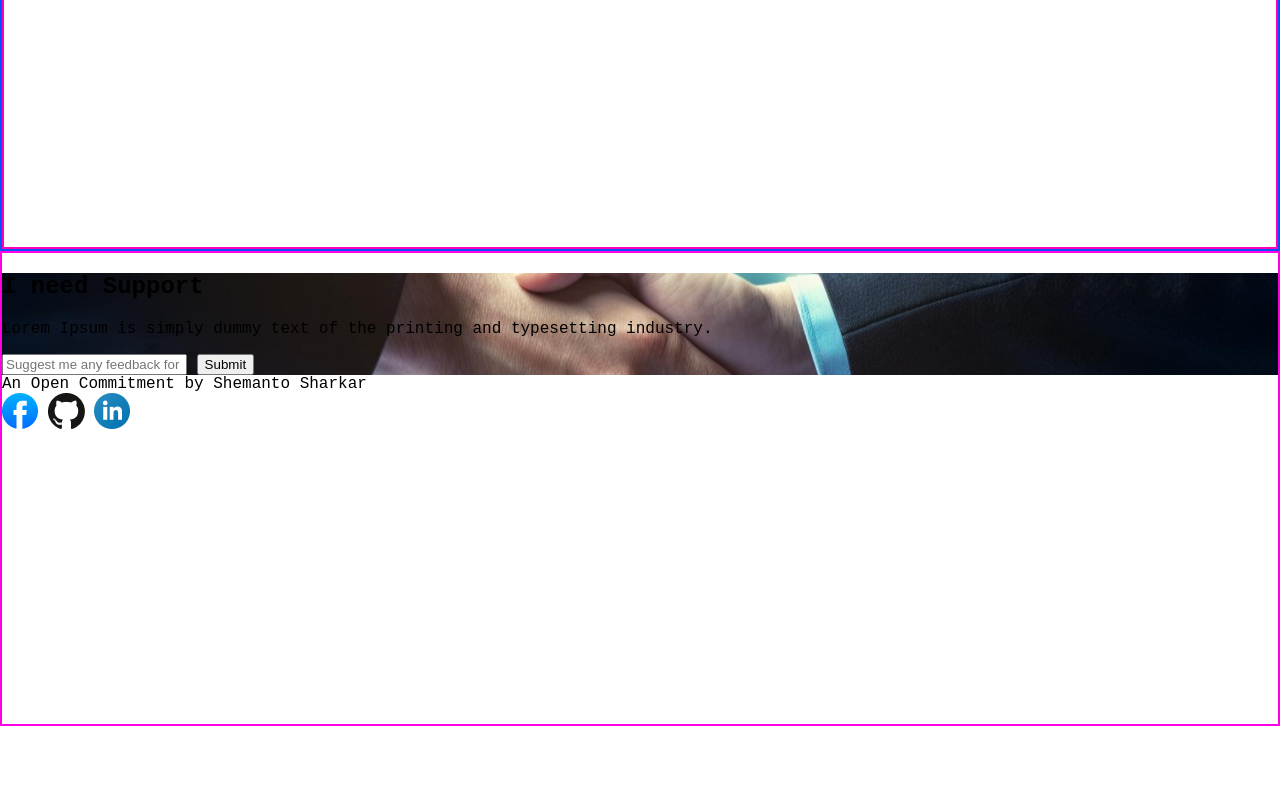
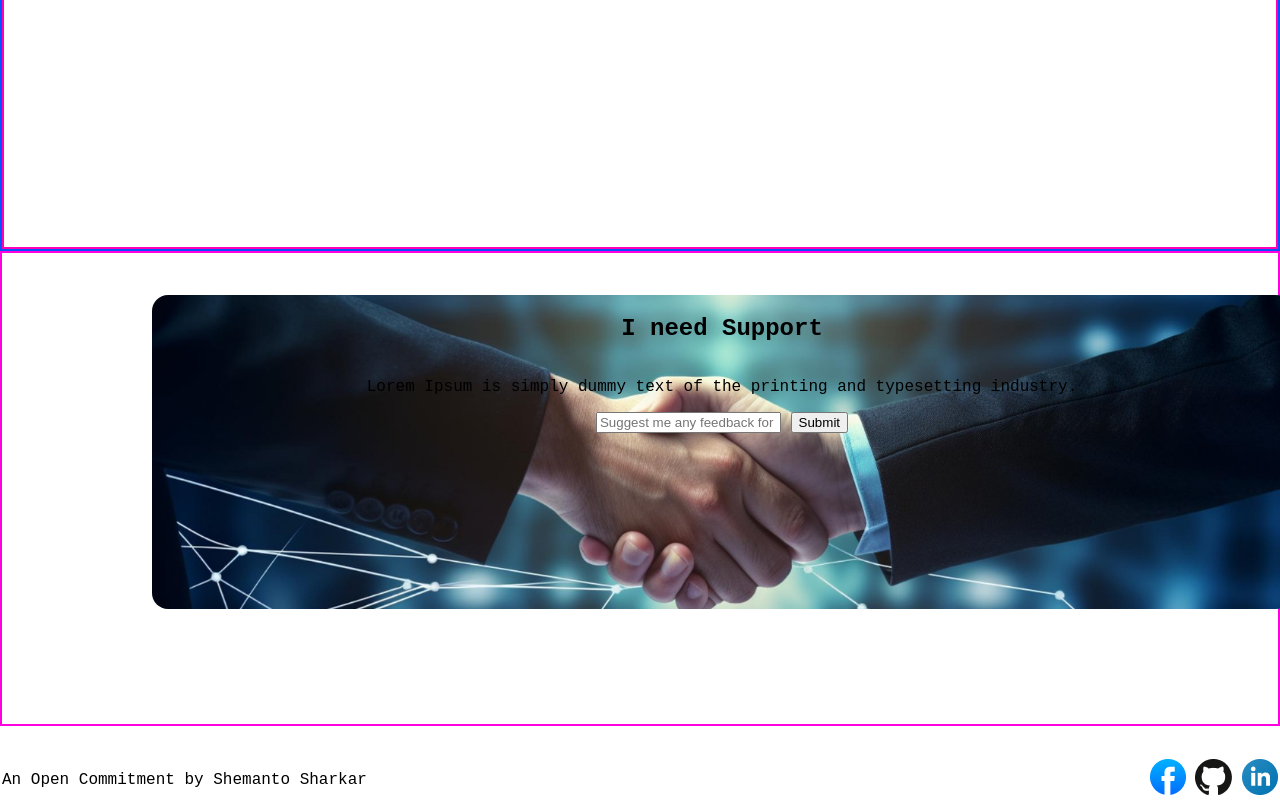
Before and after one commit to shemanto27/portfolio_website, a plain HTML site: page index.html in a window 1280 px wide. Shown: the part 3825-4625 px from the top of the page. Before the commit the page ends 4551 px from the top, so only its background shows below. Drawn offline with Linux system fonts and the light colour scheme; a web font is replaced by a local one.

Commit message:
basic structure done

```diff
--- a/styles/styles.css
+++ b/styles/styles.css
@@ -263,8 +263,28 @@ footer{
 }
 
 .message{
+    width: 1140px;
+    height: 314px;
     background-image: url("../assets/handshake.jpg");
     background-repeat: no-repeat;
     background-position: center;
-    background-size: ;
+    background-size: cover;
+    border-radius: 16px;
+    background: rgba(0, 0, 0, 0.2),rgba(0, 0, 0, 0.2),rgba(0, 0, 0, 0.2);
+    margin: 42px 179px 150px 150px;
 }
+
+.message_container{
+    display: flex;
+    justify-content: center;
+    align-items: center;
+    flex-direction: column;
+    text-align: center;
+}
+
+.credit_container{
+    display: flex;
+    justify-content: space-between;
+    align-items: center;
+    text-align: center;
+}
```
